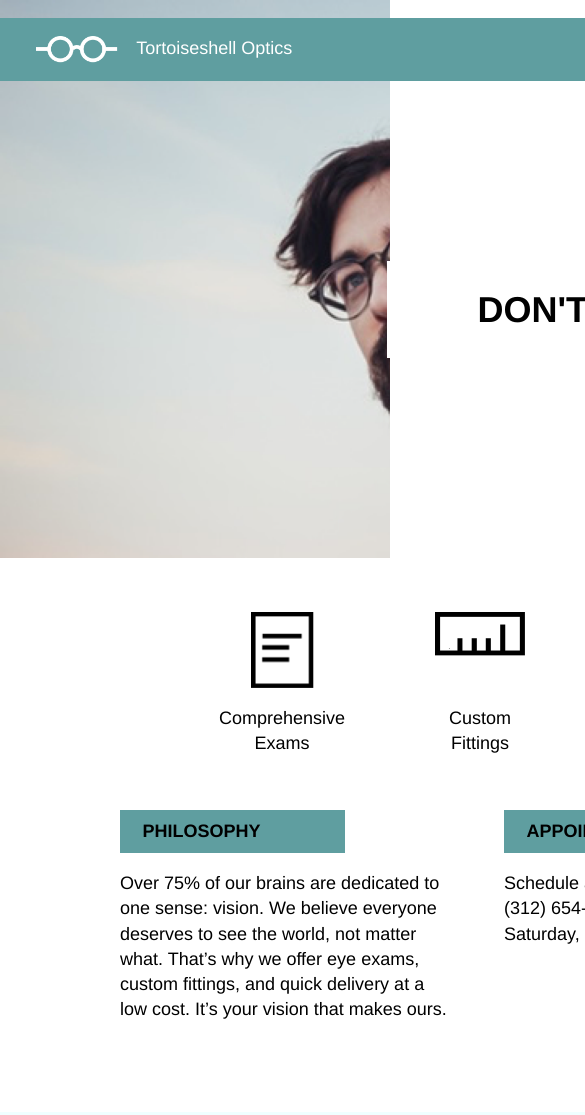
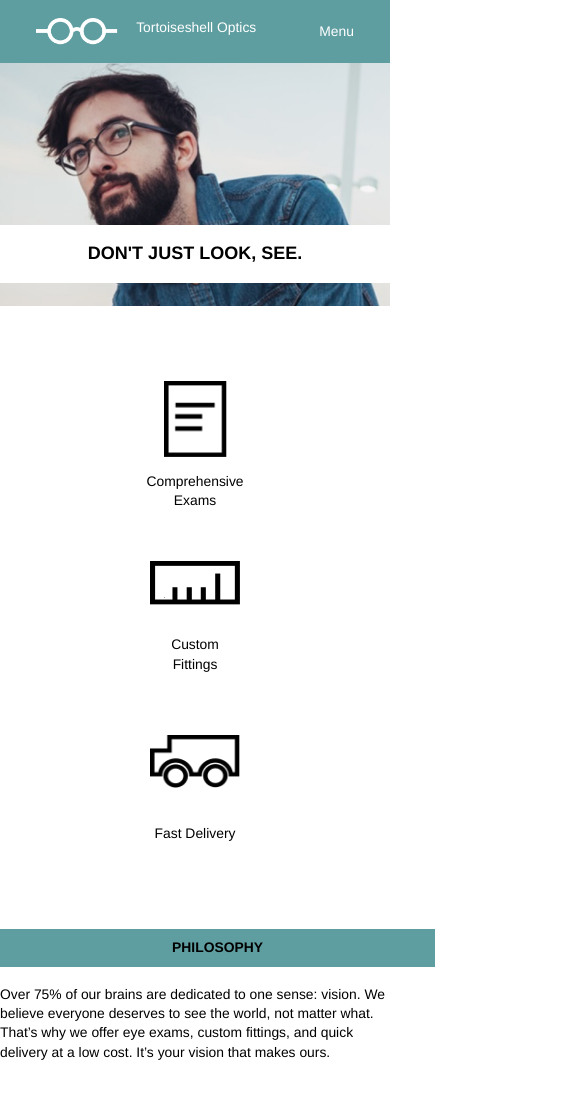
Before and after one commit to amonas/TortoiseshellOptics, a plain HTML site: page index.html in a window 390 px wide. Shown: the top 1115 px of the page, 585 px wide, since content can reach past the window. Drawn offline with Linux system fonts and the light colour scheme.

Commit message:
Add responsive design, complete project.

```diff
--- a/index.html
+++ b/index.html
@@ -14,11 +14,16 @@
             <img src="./resources/images/logo-white.png" alt="logo">
             <p>Tortoiseshell Optics</p>
           </div>
-          <nav>
+          <nav class="large">
             <ul>
               <li>Services</li>
               <li>Products</li>
               <li>Contact</li>
+            </ul>
+          </nav>
+          <nav class="small">
+            <ul>
+              <li>Menu</li>
             </ul>
           </nav>
           </div>
--- a/resources/css/style.css
+++ b/resources/css/style.css
@@ -45,6 +45,10 @@ header img {
 
 nav {
   display: inline-block;
+}
+
+.small {
+  display: none;
 }
 
 .top-bar li {
@@ -149,3 +153,104 @@ footer img {
   height: 1.5rem;
   padding-right: 1rem;
 }
+
+@media only screen and (max-width: 1000px){
+
+header {
+  height: 22rem;
+  padding-top: unset;
+  background-position: 20%;
+}
+
+.main-section, .header-container, footer {
+  width: 100%;
+  }
+
+.slogan {
+  margin-top: 5rem;
+  padding: 0.75rem 4rem;
+  margin-right: 2rem;
+}
+
+.slogan h1 {
+    font-size: 1.33rem;
+}
+
+}
+
+@media only screen and (max-width: 650px){
+
+body {
+  font-size: 0.77rem;
+}
+
+header {
+  height: 17rem;
+}
+
+.slogan {
+  margin-top: 9rem;
+  width: 100%;
+  padding: 1rem 0;
+  text-align: center;
+}
+
+.slogan h1 {
+    font-size: 1rem;
+}
+
+.large {
+  display: none;
+}
+
+.small {
+  display: inherit;
+}
+
+.icons {
+  flex-direction: column;
+    align-items: center;
+    padding: 3.77rem 0;
+}
+
+.icon {
+  padding-bottom: 1.54rem;
+    justify-content: space-around;
+}
+
+.icon:last-child{
+  padding-bottom: unset;
+
+}
+
+.text-container {
+  display: block;
+
+}
+
+.side {
+
+width: unset;
+margin: unset;
+padding-bottom: 3rem;
+}
+
+.side p:first-child{
+  width: 100%;
+  text-align: center;
+}
+
+.side p:last-child{
+  padding: 1rem 0;
+
+}
+
+.footer-container img{
+  margin: 0 auto;
+}
+
+.footer-container p {
+  display: none;
+}
+
+}
```
